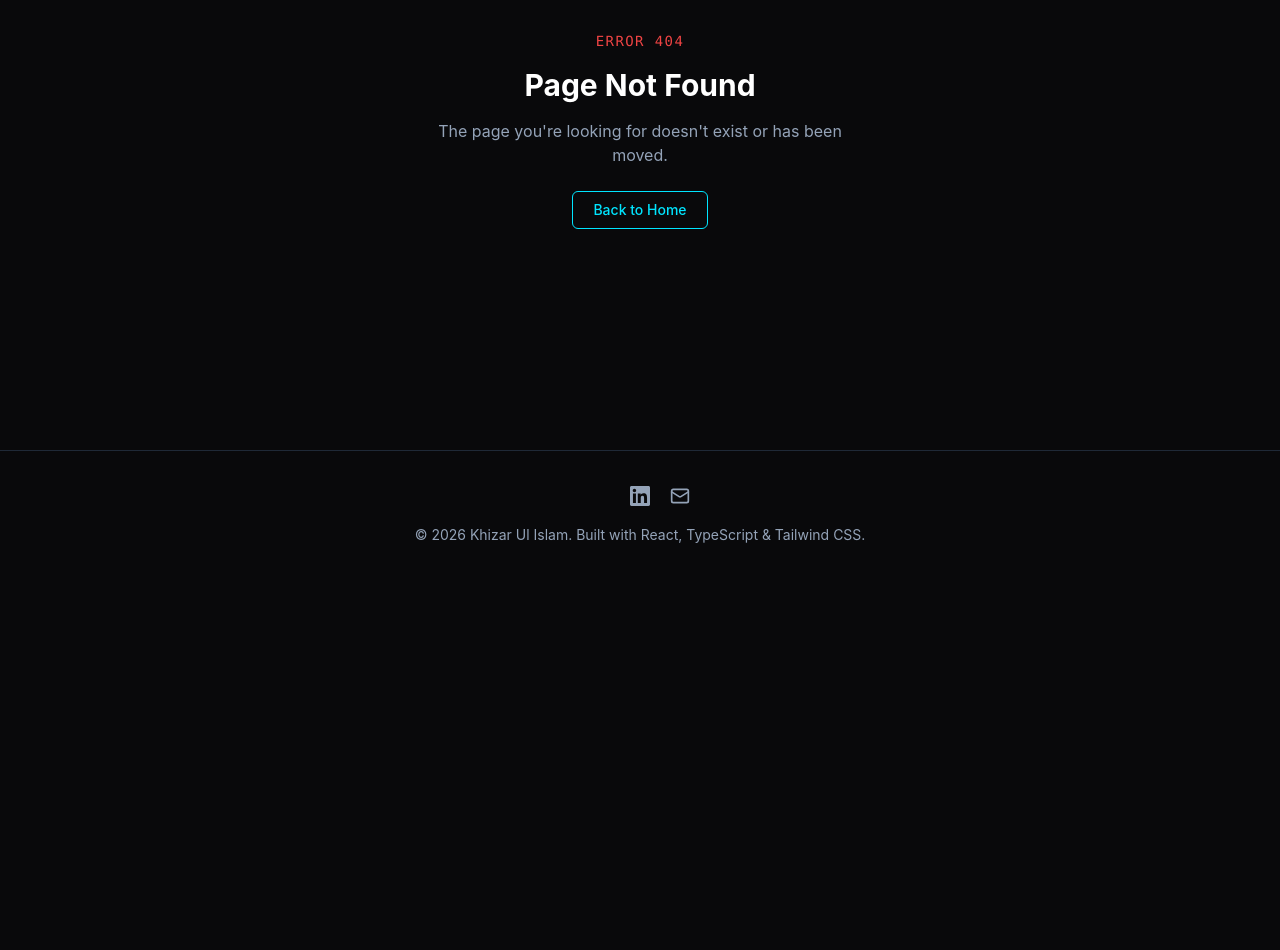
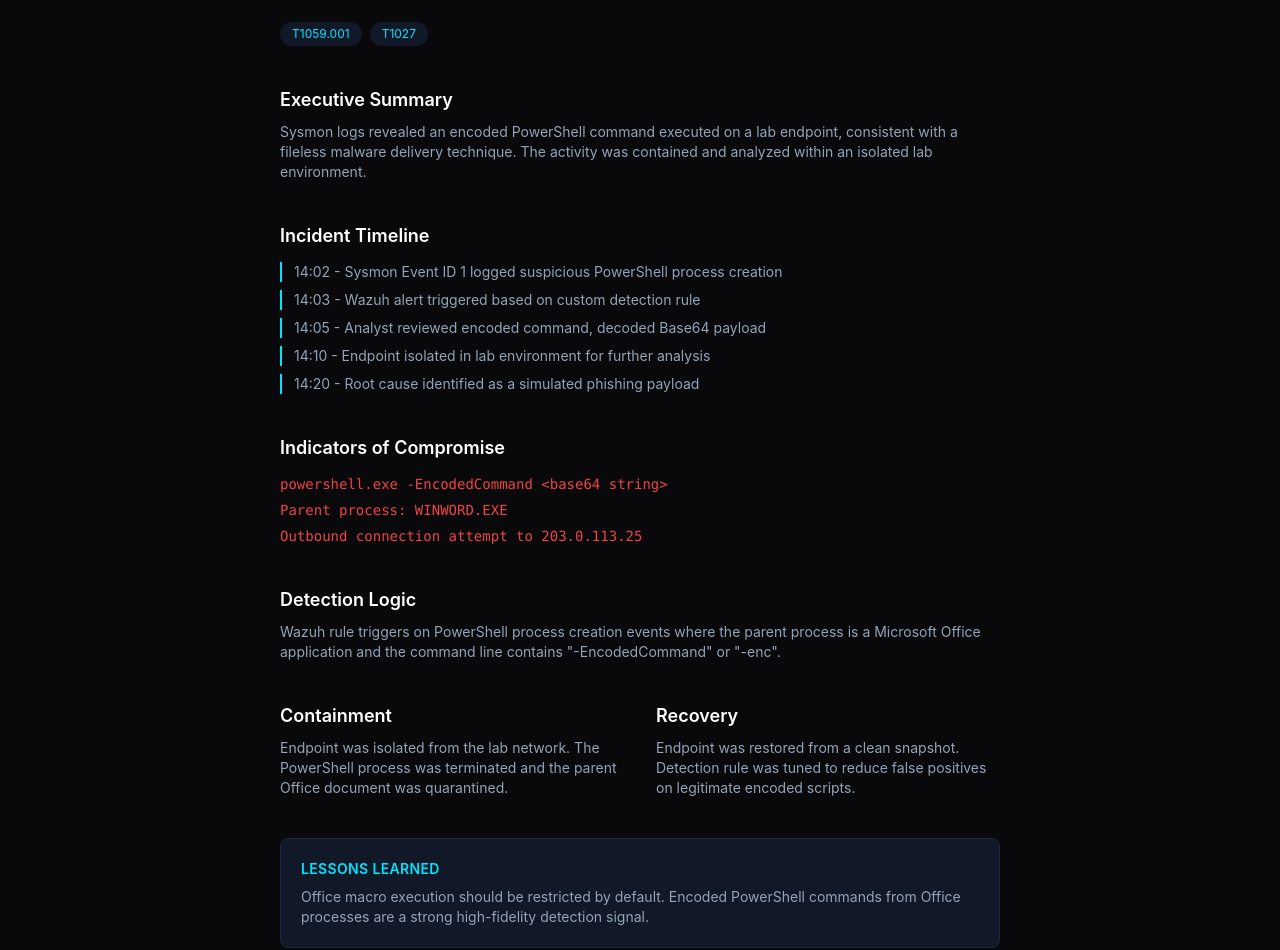
Before and after one commit to Khizar-malik97/soc-analyst-portfolio, a React (Vite) app: page /reports/suspicious-powershell-execution in a window 1280 px wide. Shown: the part 251-1201 px from the top of the page. Before the commit the page ends 828 px from the top, so only its background shows below. Built offline with nearby package versions, Linux system fonts and the light colour scheme; some icons are missing.

Commit message:
Add SOC Reports listing and detail pages

```diff
--- a/src/App.tsx
+++ b/src/App.tsx
@@ -5,6 +5,8 @@ import About from './pages/About'
 import Skills from './pages/Skills'
 import Projects from './pages/Projects'
 import ProjectDetail from './pages/ProjectDetail'
+import Reports from './pages/Reports'
+import ReportDetail from './pages/ReportDetail'
 import Contact from './pages/Contact'
 import NotFound from './pages/NotFound'
 
@@ -18,6 +20,8 @@ function App() {
           <Route path="/skills" element={<Skills />} />
           <Route path="/projects" element={<Projects />} />
           <Route path="/projects/:id" element={<ProjectDetail />} />
+          <Route path="/reports" element={<Reports />} />
+          <Route path="/reports/:id" element={<ReportDetail />} />
           <Route path="/contact" element={<Contact />} />
           <Route path="*" element={<NotFound />} />
         </Route>
--- a/src/components/Navbar.tsx
+++ b/src/components/Navbar.tsx
@@ -5,6 +5,7 @@ const navLinks = [
   { label: 'About', path: '/about' },
   { label: 'Skills', path: '/skills' },
   { label: 'Projects', path: '/projects' },
+  { label: 'Reports', path: '/reports' },
   { label: 'Contact', path: '/contact' },
 ]
 
--- /dev/null
+++ b/src/components/ReportCard.tsx
@@ -0,0 +1,33 @@
+import { Link } from 'react-router'
+import type { SocReport } from '../types/report'
+
+interface ReportCardProps {
+  report: SocReport
+}
+
+function ReportCard({ report }: ReportCardProps) {
+  return (
+    <Link
+      to={`/reports/${report.id}`}
+      className="block rounded-lg border border-border bg-card p-6 transition-colors hover:border-accent"
+    >
+      <h3 className="text-lg font-semibold text-white">{report.title}</h3>
+      <p className="mt-2 line-clamp-2 text-sm text-muted">
+        {report.executiveSummary}
+      </p>
+      <div className="mt-4 flex flex-wrap gap-2">
+        {report.mitreAttack.map((id) => (
+          <span
+            key={id}
+            className="rounded-full bg-background px-3 py-1 text-xs text-accent"
+          >
+            {id}
+          </span>
+        ))}
+      </div>
+      <p className="mt-4 text-sm font-medium text-accent">Read Report →</p>
+    </Link>
+  )
+}
+
+export default ReportCard
--- /dev/null
+++ b/src/data/reports.ts
@@ -0,0 +1,31 @@
+import type { SocReport } from '../types/report'
+
+export const reports: SocReport[] = [
+  {
+    id: 'suspicious-powershell-execution',
+    title: 'Suspicious PowerShell Execution Detected on Endpoint',
+    executiveSummary:
+      'Sysmon logs revealed an encoded PowerShell command executed on a lab endpoint, consistent with a fileless malware delivery technique. The activity was contained and analyzed within an isolated lab environment.',
+    incidentTimeline: [
+      '14:02 - Sysmon Event ID 1 logged suspicious PowerShell process creation',
+      '14:03 - Wazuh alert triggered based on custom detection rule',
+      '14:05 - Analyst reviewed encoded command, decoded Base64 payload',
+      '14:10 - Endpoint isolated in lab environment for further analysis',
+      '14:20 - Root cause identified as a simulated phishing payload',
+    ],
+    mitreAttack: ['T1059.001', 'T1027'],
+    indicatorsOfCompromise: [
+      'powershell.exe -EncodedCommand <base64 string>',
+      'Parent process: WINWORD.EXE',
+      'Outbound connection attempt to 203.0.113.25',
+    ],
+    detectionLogic:
+      'Wazuh rule triggers on PowerShell process creation events where the parent process is a Microsoft Office application and the command line contains "-EncodedCommand" or "-enc".',
+    containment:
+      'Endpoint was isolated from the lab network. The PowerShell process was terminated and the parent Office document was quarantined.',
+    recovery:
+      'Endpoint was restored from a clean snapshot. Detection rule was tuned to reduce false positives on legitimate encoded scripts.',
+    lessonsLearned:
+      'Office macro execution should be restricted by default. Encoded PowerShell commands from Office processes are a strong high-fidelity detection signal.',
+  },
+]
--- /dev/null
+++ b/src/pages/ReportDetail.tsx
@@ -0,0 +1,84 @@
+import { useParams, Link } from 'react-router'
+import { ArrowLeft } from 'lucide-react'
+import { reports } from '../data/reports'
+
+function ReportDetail() {
+  const { id } = useParams()
+  const report = reports.find((r) => r.id === id)
+
+  if (!report) {
+    return (
+      <div className="mx-auto max-w-3xl px-6 py-20 text-center">
+        <h1 className="text-2xl font-bold text-white">Report not found</h1>
+        <Link to="/reports" className="mt-4 inline-block text-accent hover:underline">
+          Back to Reports
+        </Link>
+      </div>
+    )
+  }
+
+  return (
+    <div className="mx-auto max-w-3xl px-6 py-16">
+      <Link to="/reports" className="flex items-center gap-1.5 text-sm text-muted transition-colors hover:text-accent">
+        <ArrowLeft size={14} />
+        Back to Reports
+      </Link>
+
+      <h1 className="mt-6 text-3xl font-bold text-white sm:text-4xl">{report.title}</h1>
+
+      <div className="mt-6 flex flex-wrap gap-2">
+        {report.mitreAttack.map((mitreId) => (
+          <a key={mitreId} href={`https://attack.mitre.org/techniques/${mitreId}/`} target="_blank" rel="noopener noreferrer" className="rounded-full bg-card px-3 py-1 text-xs text-accent hover:underline">
+            {mitreId}
+          </a>
+        ))}
+      </div>
+
+      <section className="mt-10">
+        <h2 className="text-lg font-semibold text-white">Executive Summary</h2>
+        <p className="mt-2 text-sm text-muted">{report.executiveSummary}</p>
+      </section>
+
+      <section className="mt-10">
+        <h2 className="text-lg font-semibold text-white">Incident Timeline</h2>
+        <ul className="mt-3 space-y-2 text-sm text-muted">
+          {report.incidentTimeline.map((event) => (
+            <li key={event} className="border-l-2 border-accent pl-3">{event}</li>
+          ))}
+        </ul>
+      </section>
+
+      <section className="mt-10">
+        <h2 className="text-lg font-semibold text-white">Indicators of Compromise</h2>
+        <ul className="mt-3 space-y-1.5 font-mono text-sm text-danger">
+          {report.indicatorsOfCompromise.map((ioc) => (
+            <li key={ioc}>{ioc}</li>
+          ))}
+        </ul>
+      </section>
+
+      <section className="mt-10">
+        <h2 className="text-lg font-semibold text-white">Detection Logic</h2>
+        <p className="mt-2 text-sm text-muted">{report.detectionLogic}</p>
+      </section>
+
+      <div className="mt-10 grid gap-8 sm:grid-cols-2">
+        <section>
+          <h2 className="text-lg font-semibold text-white">Containment</h2>
+          <p className="mt-2 text-sm text-muted">{report.containment}</p>
+        </section>
+        <section>
+          <h2 className="text-lg font-semibold text-white">Recovery</h2>
+          <p className="mt-2 text-sm text-muted">{report.recovery}</p>
+        </section>
+      </div>
+
+      <section className="mt-10 rounded-lg border border-border bg-card p-5">
+        <h2 className="text-sm font-semibold uppercase tracking-wide text-accent">Lessons Learned</h2>
+        <p className="mt-2 text-sm text-muted">{report.lessonsLearned}</p>
+      </section>
+    </div>
+  )
+}
+
+export default ReportDetail
--- /dev/null
+++ b/src/pages/Reports.tsx
@@ -0,0 +1,24 @@
+import { reports } from '../data/reports'
+import ReportCard from '../components/ReportCard'
+
+function Reports() {
+  return (
+    <div className="mx-auto max-w-6xl px-6 py-16">
+      <h1 className="text-3xl font-bold text-white sm:text-4xl">
+        SOC Reports
+      </h1>
+      <p className="mt-2 max-w-2xl text-muted">
+        Detailed incident analysis reports from hands-on lab investigations,
+        including detection logic, IOCs, and lessons learned.
+      </p>
+
+      <div className="mt-8 grid gap-6 sm:grid-cols-2">
+        {reports.map((report) => (
+          <ReportCard key={report.id} report={report} />
+        ))}
+      </div>
+    </div>
+  )
+}
+
+export default Reports
```
